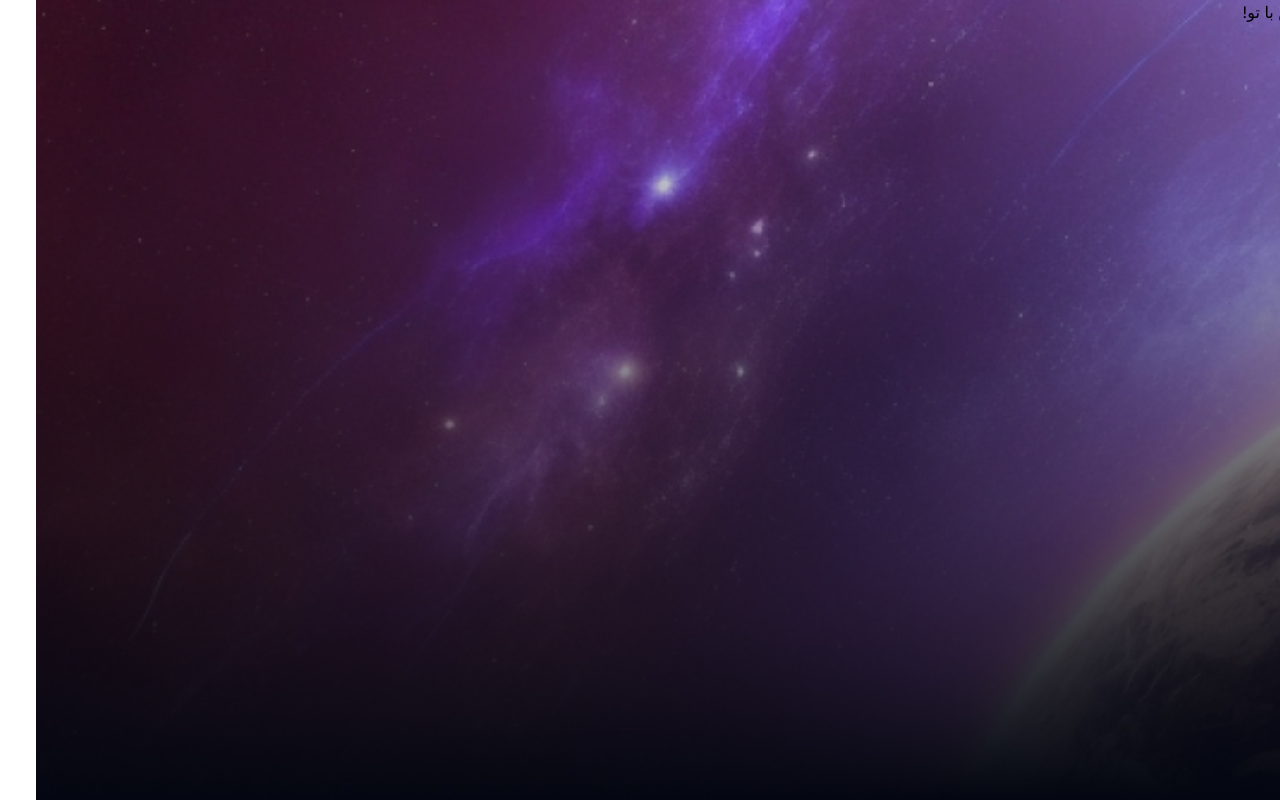
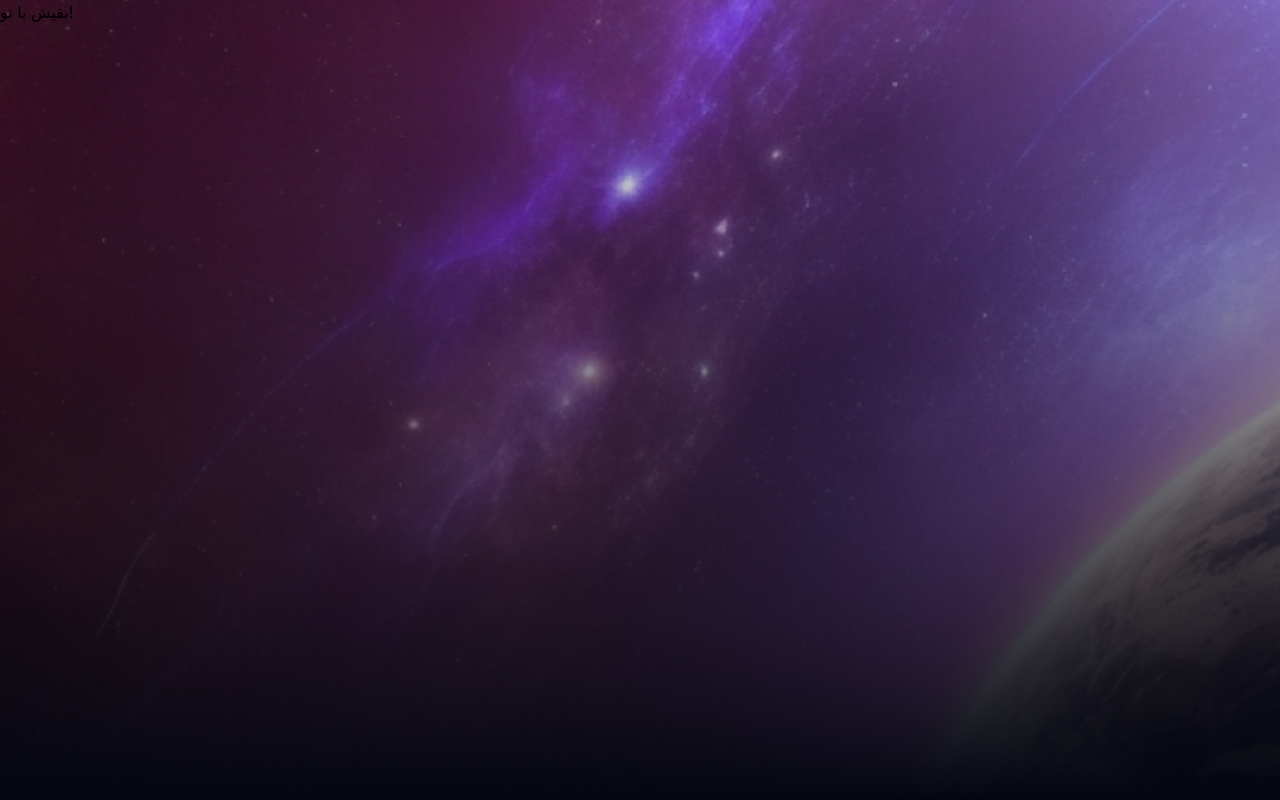
Before and after one commit to shakibahamzeh/translate-app, a Next.js app: page / in a window 1280 px wide. Built offline with nearby package versions, Linux system fonts and the light colour scheme.

Commit message:
change root direction

```diff
--- a/src/app/globals.css
+++ b/src/app/globals.css
@@ -3,7 +3,7 @@
 @tailwind utilities;
 
 :root {
-    direction: rtl;
+    direction: ltr;
 }
 
 @media (prefers-color-scheme: dark) {
```
